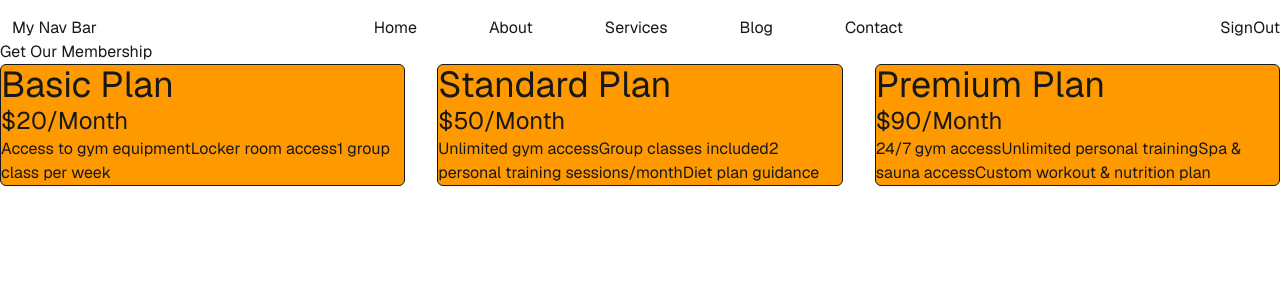
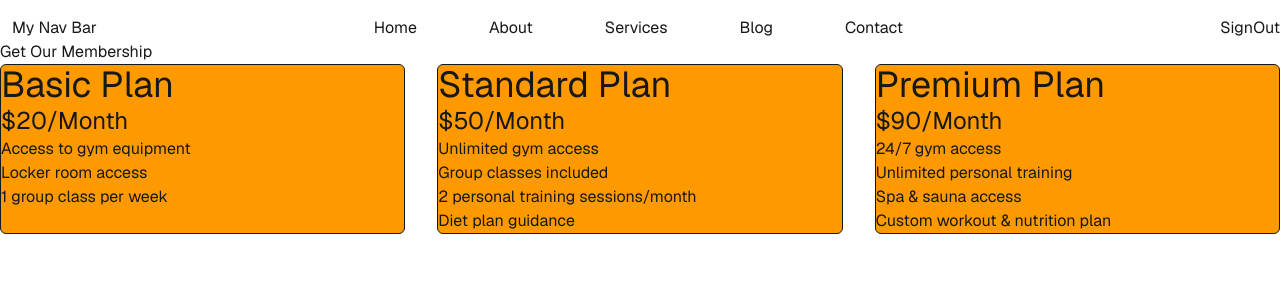
Before and after one commit to Sakibur59/explore-tailwind-daisyui-in-react, a React (Vite) app: page / in a window 1280 px wide. Shown: the top 300 px of the page. Built offline with nearby package versions, Linux system fonts and the light colour scheme.

Commit message:
listed features item

```diff
--- a/src/Components/PricingCard/PricingCard.jsx
+++ b/src/Components/PricingCard/PricingCard.jsx
@@ -1,15 +1,19 @@
 import React from 'react';
+import PricingFeature from '../PricingFeature/PricingFeature';
 
 const PricingCard = ({pricing}) => {
-    console.log(pricing)
+    const {name,price,features} = pricing
+
     return (
         <div className='border bg-amber-500 rounded-md'>
             <div>
-                <h1 className='text-4xl'>{pricing.name}</h1>
-                <h4 className='text-2xl'>{pricing.price}</h4>
+                <h1 className='text-4xl'>{name}</h1>
+                <h4 className='text-2xl'>{price}</h4>
             </div>
             <div>
-                <p>{pricing.features}</p>
+                {
+                    features.map(feature => <PricingFeature feature={feature}></PricingFeature>)
+                }
             </div>
         </div>
     );
--- /dev/null
+++ b/src/Components/PricingFeature/PricingFeature.jsx
@@ -0,0 +1,11 @@
+import React from 'react';
+
+const PricingFeature = ({feature}) => {
+    return (
+        <div>
+            <p>{feature}</p>
+        </div>
+    );
+};
+
+export default PricingFeature;
```
